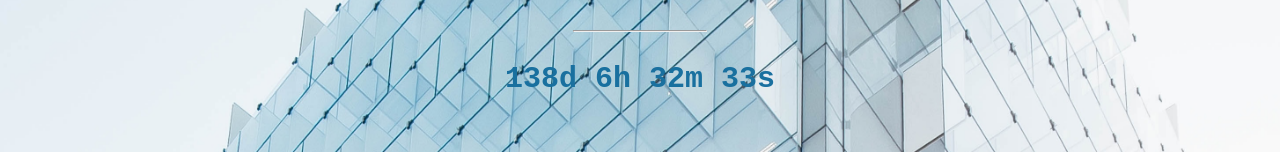
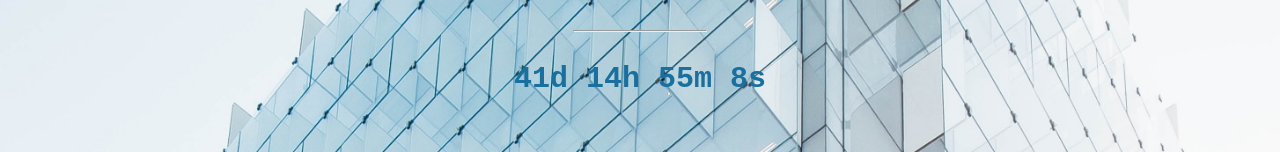
Before and after one commit to a4aleem/SciBells, a plain HTML site: page index.html in a window 1280 px wide. Shown: the part 384-536 px from the top of the page. Drawn offline with Linux system fonts and the light colour scheme.

Commit message:
Launch Date Modified

```diff
--- a/index.html
+++ b/index.html
@@ -69,7 +69,7 @@ p{
 
 <script>
 // Set the date we're counting down to
-var countDownDate = new Date("Jan 5, 2023 15:37:25").getTime();
+var countDownDate = new Date("Oct 1, 2022 00:00:00").getTime();
 
 // Update the count down every 1 second
 var countdownfunction = setInterval(function() {
```
